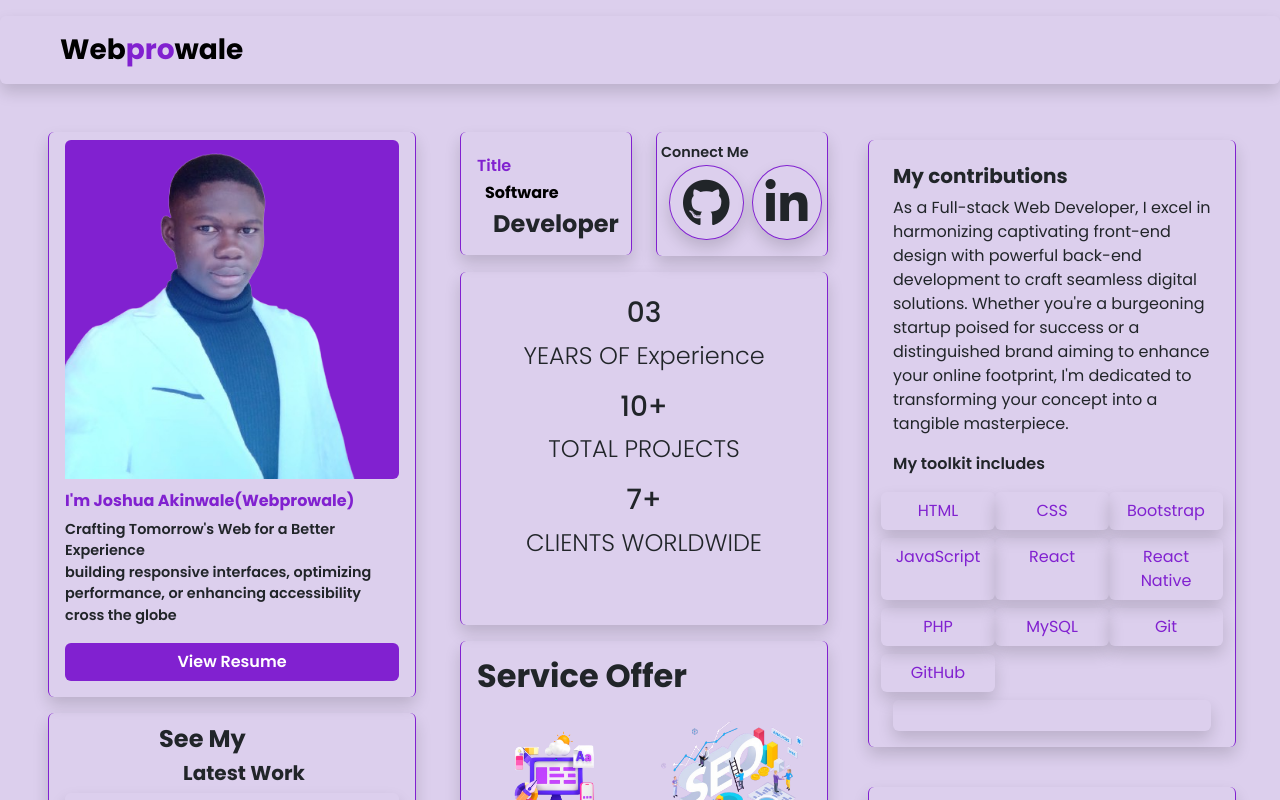
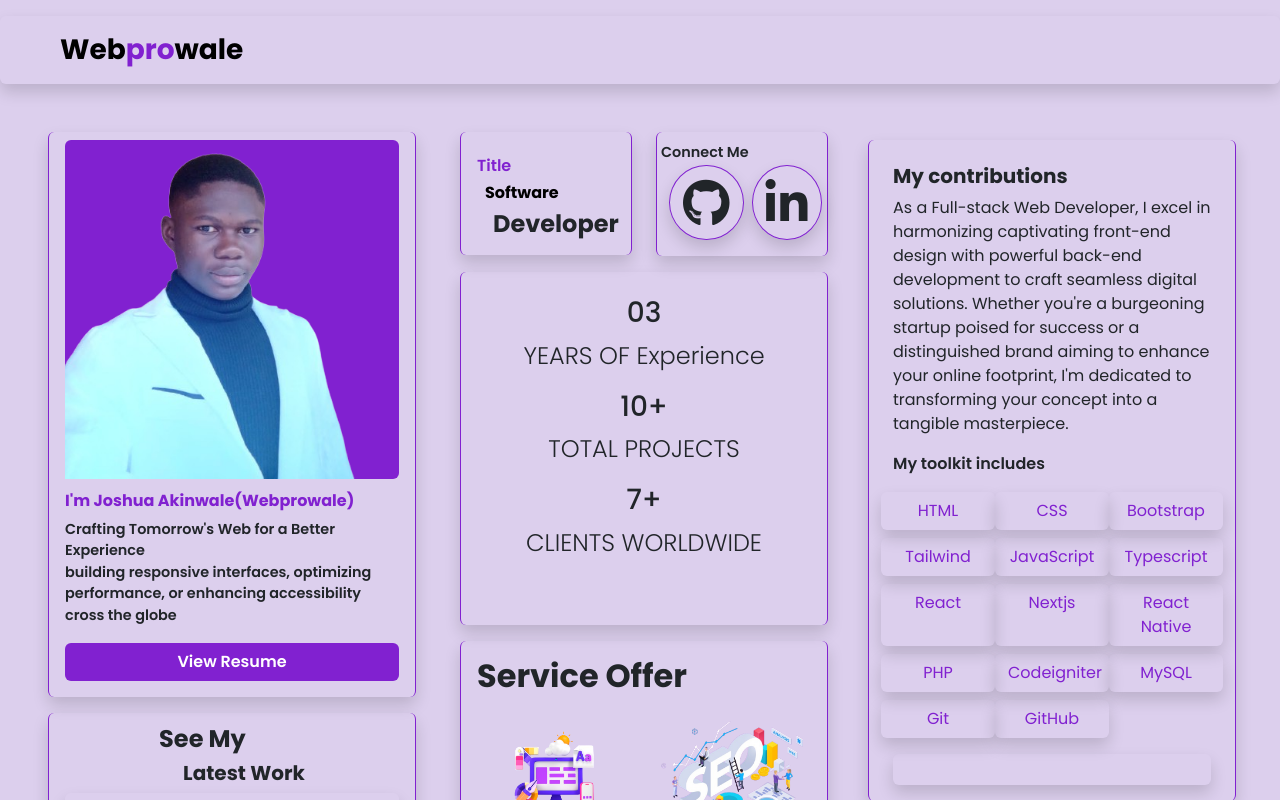
Before and after one commit to Webprowale/webprowale, a React (Vite) app: page / in a window 1280 px wide. Shown: the top 800 px of the page. Built offline with nearby package versions, Linux system fonts and the light colour scheme; the HTML template or start-up script is replaced by a standard one.

Commit message:
add more skills

```diff
--- a/src/App.jsx
+++ b/src/App.jsx
@@ -2,7 +2,6 @@ import { Children, useState } from 'react'
 import { Route, Routes } from 'react-router-dom'
 import Home from './Pages/Home'
 import Blog from './Pages/Blog'
-import Footer from './Components/Footer'
 import UseLayout from './Components/UseLayout'
 import Resume from './Pages/Resume';
 
--- a/src/Components/SkillTools.jsx
+++ b/src/Components/SkillTools.jsx
@@ -16,15 +16,19 @@ function SkillTools() {
           <h6 className="col-4 btn shadow primaryColor">HTML</h6>
           <h6 className="col-4 btn shadow primaryColor">CSS</h6>
           <h6 className="col-4 btn shadow primaryColor">Bootstrap</h6>
+          <h6 className="col-4 btn shadow primaryColor">Tailwind</h6>
           <h6 className="col-4 btn shadow primaryColor">JavaScript</h6>
+          <h6 className="col-4 btn shadow primaryColor">Typescript</h6>
           <h6 className="col-4 btn shadow primaryColor"> React</h6>
+          <h6 className="col-4 btn shadow primaryColor">Nextjs</h6>
           <h6 className="col-4 btn shadow primaryColor">React Native</h6>
           <h6 className="col-4 btn shadow primaryColor">PHP</h6>
+          <h6 className="col-4 btn shadow primaryColor">Codeigniter</h6>
           <h6 className="col-4 btn shadow primaryColor">MySQL</h6>
           <h6 className="col-4 btn shadow primaryColor">Git</h6>
           <h6 className="col-4 btn shadow primaryColor">GitHub</h6>
         </div>
-        <div className="mx-auto shadow rounded mb-3">
+        <div className="mx-auto shadow rounded mb-3 mt-2">
         <marquee>Ensuring A Dynamic And Efficient Approach To Every Project.</marquee>
       </div>
     </div>
```
